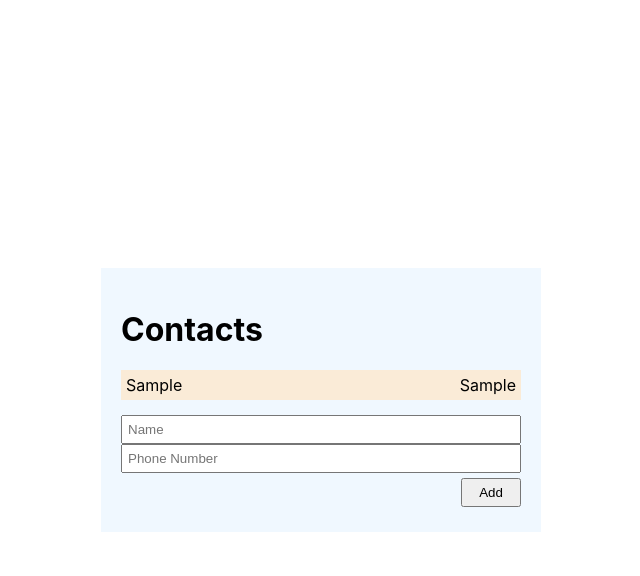
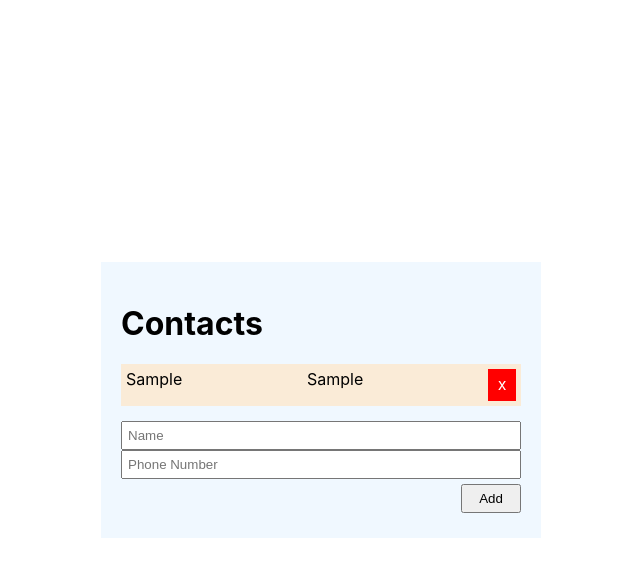
Before and after one commit to ardacoskun/ContactsApp-React-Redux, a React (Create React App) app: page / in a window 1280 px wide. Both pictures are taken after typing "Sample", "Sample" into the empty fields and a click on the button "Add". Shown: the top 576 px of the page, without its empty margins (319-959 px from the left). Built offline with nearby package versions, Linux system fonts and the light colour scheme.

Commit message:
contact delete button added and its styles given

```diff
--- a/src/components/Contacts/Item.js
+++ b/src/components/Contacts/Item.js
@@ -5,6 +5,7 @@ const Item = ({ contact }) => {
     <li>
       <span>{contact.name}</span>
       <span>{contact.phoneNumber}</span>
+      <span className="deleteBtn">x</span>
     </li>
   );
 };
--- a/src/index.css
+++ b/src/index.css
@@ -67,3 +67,13 @@ li {
 button {
   cursor: pointer;
 }
+
+.deleteBtn {
+  width: 18px;
+  height: 22px;
+  background-color: red;
+  color: #fff;
+  text-align: center;
+  padding: 5px;
+  cursor: pointer;
+}
```
